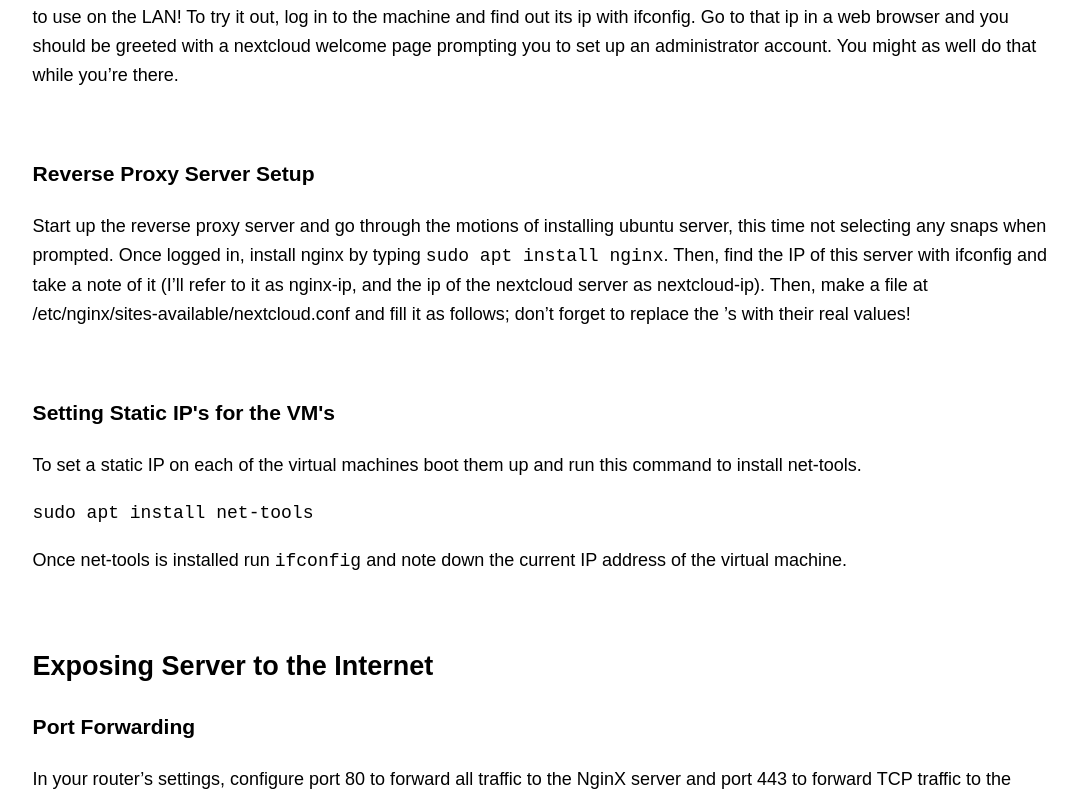
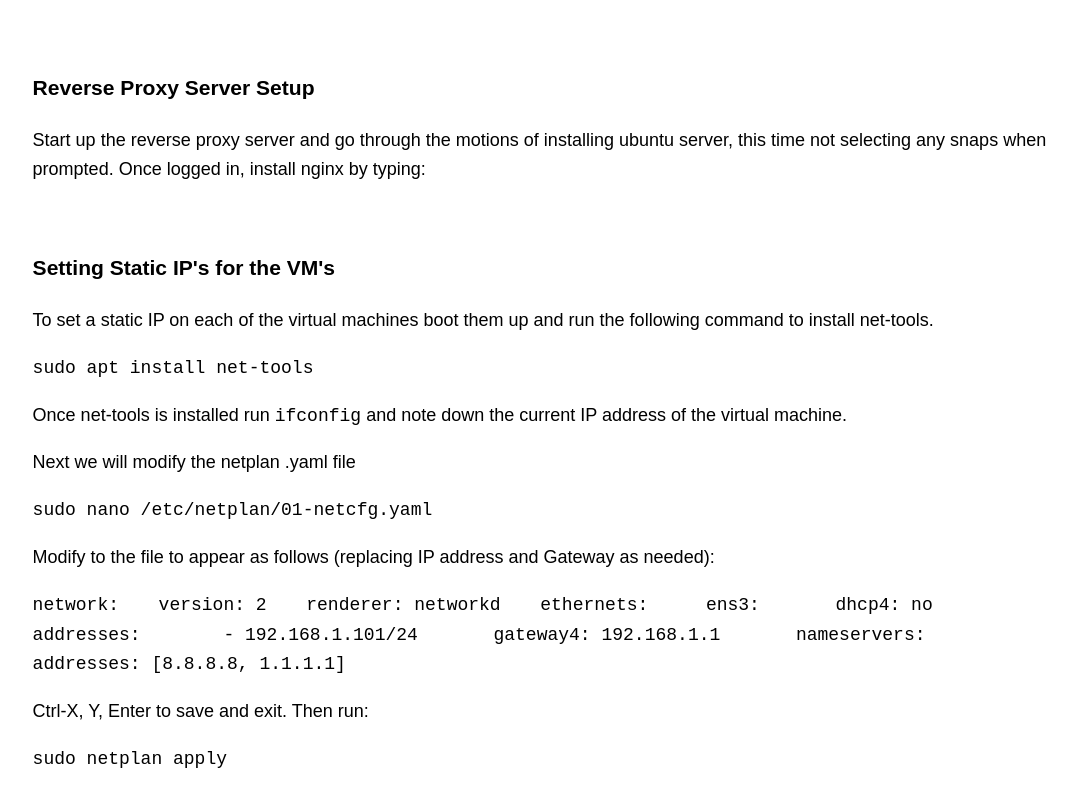
Before and after one commit to lreynolds188/Portfolio, a Next.js app: page /tutorials/nextcloud-server in a window 1280 px wide. Shown: the part 1370-2161 px from the top of the page, without its empty margins (98-1175 px from the left). Built offline with nearby package versions, Linux system fonts and the light colour scheme.

Commit message:
Update nextcloud-server.js

```diff
--- a/pages/tutorials/nextcloud-server.js
+++ b/pages/tutorials/nextcloud-server.js
@@ -34,15 +34,33 @@ export default function Home() {
 				<p>After creating the virtual machines, go into the network settings of each and set the mode to "bridged". This sets the machines as independent hosts on the network allowing visibility.</p>
 			<br />
 			<h3>Nextcloud Server Setup</h3>
-				<p>Then, start up the nextcloud server and select the ubuntu server image when prompted for a startup disk. This will load up the ubuntu live CD and go through the installation steps. The only extra step to do during the installation is to select the nextcloud snap when prompted with commonly installed snaps. After the installation is finished, nextcloud is pretty much done and ready to use on the LAN! To try it out, log in to the machine and find out its ip with ifconfig. Go to that ip in a web browser and you should be greeted with a nextcloud welcome page prompting you to set up an administrator account. You might as well do that while you’re there.</p>
-	  		<br />
+				<p>Then, start up the nextcloud server and select the ubuntu server image when prompted for a startup disk. This will load up the ubuntu live CD and go through the installation steps. The only extra step to do during the installation is to select the nextcloud snap when prompted with commonly installed snaps.</p>
+	 		<br />
 			<h3>Reverse Proxy Server Setup</h3>
-				<p>Start up the reverse proxy server and go through the motions of installing ubuntu server, this time not selecting any snaps when prompted. Once logged in, install nginx by typing <code>sudo apt install nginx</code>. Then, find the IP of this server with ifconfig and take a note of it (I’ll refer to it as nginx-ip, and the ip of the nextcloud server as nextcloud-ip). Then, make a file at /etc/nginx/sites-available/nextcloud.conf and fill it as follows; don’t forget to replace the ’s with their real values!</p>
+				<p>Start up the reverse proxy server and go through the motions of installing ubuntu server, this time not selecting any snaps when prompted. Once logged in, install nginx by typing:</p>
 			<br />
 			<h3>Setting Static IP's for the VM's</h3>
-				<p>To set a static IP on each of the virtual machines boot them up and run this command to install net-tools.</p>
+				<p>To set a static IP on each of the virtual machines boot them up and run the following command to install net-tools.</p>
 				<code>sudo apt install net-tools</code>
 				<p>Once net-tools is installed run <code>ifconfig</code> and note down the current IP address of the virtual machine.</p>
+	  			<p>Next we will modify the netplan .yaml file</p>
+	  			<code>sudo nano /etc/netplan/01-netcfg.yaml</code>
+	  			<p>Modify to the file to appear as follows (replacing IP address and Gateway as needed):</p>
+				<code>
+	  				network:
+  				&emsp;	    version: 2
+  				&emsp;	    renderer: networkd
+  				&emsp;	    ethernets:
+    				&emsp;&emsp;	ens3:
+      				&emsp;&emsp;&emsp;  dhcp4: no
+      				&emsp;&emsp;&emsp;  addresses:
+				&emsp;&emsp;&emsp;&emsp;- 192.168.1.101/24
+      				&emsp;&emsp;&emsp;  gateway4: 192.168.1.1
+      				&emsp;&emsp;&emsp;  nameservers:
+          			&emsp;&emsp;&emsp;&emsp;addresses: [8.8.8.8, 1.1.1.1]
+	  			</code>
+				<p>Ctrl-X, Y, Enter to save and exit. Then run:</p>
+				<code>sudo netplan apply</code>
 			<br />
 
 		<h2>Exposing Server to the Internet</h2>
```
